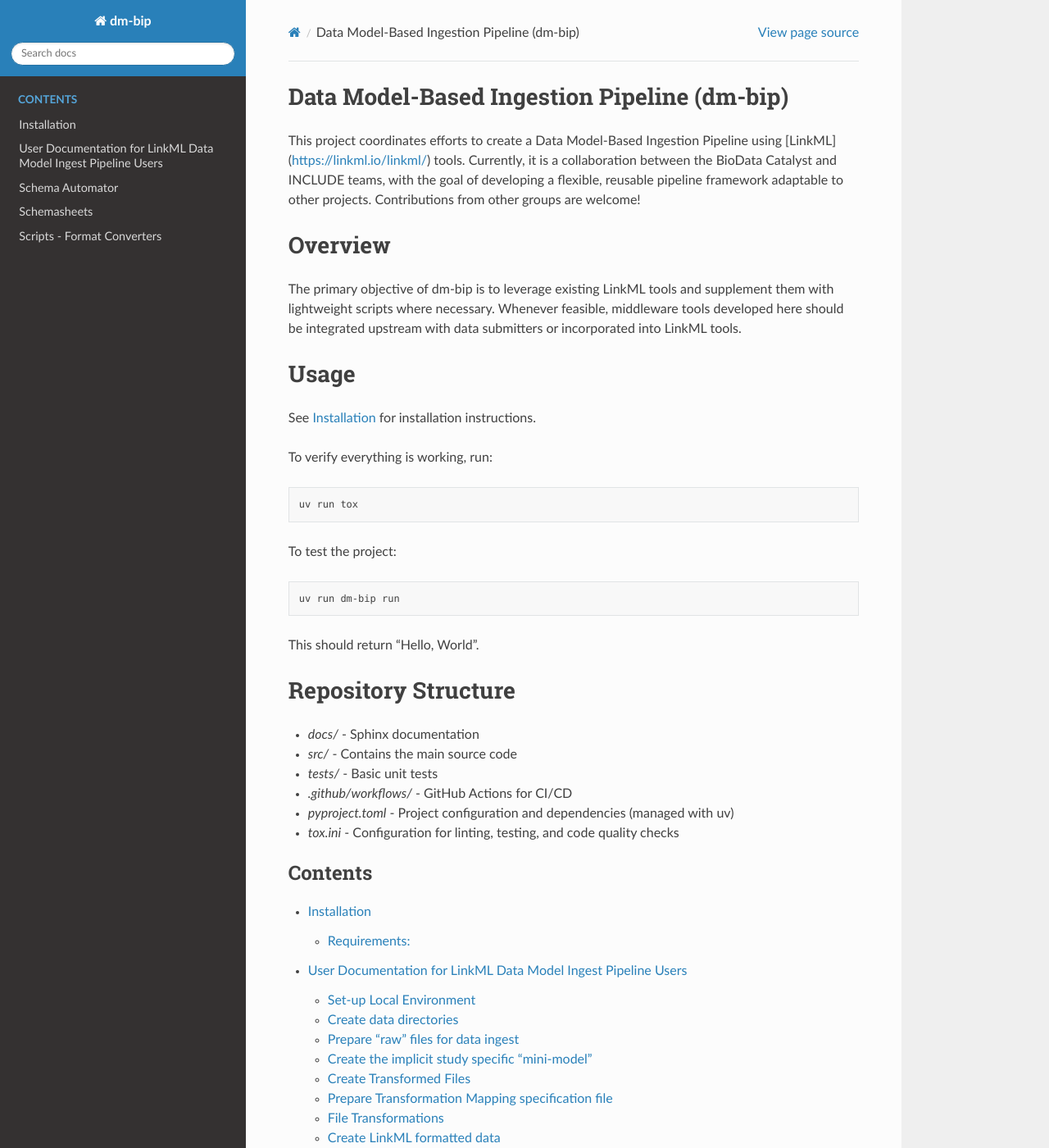
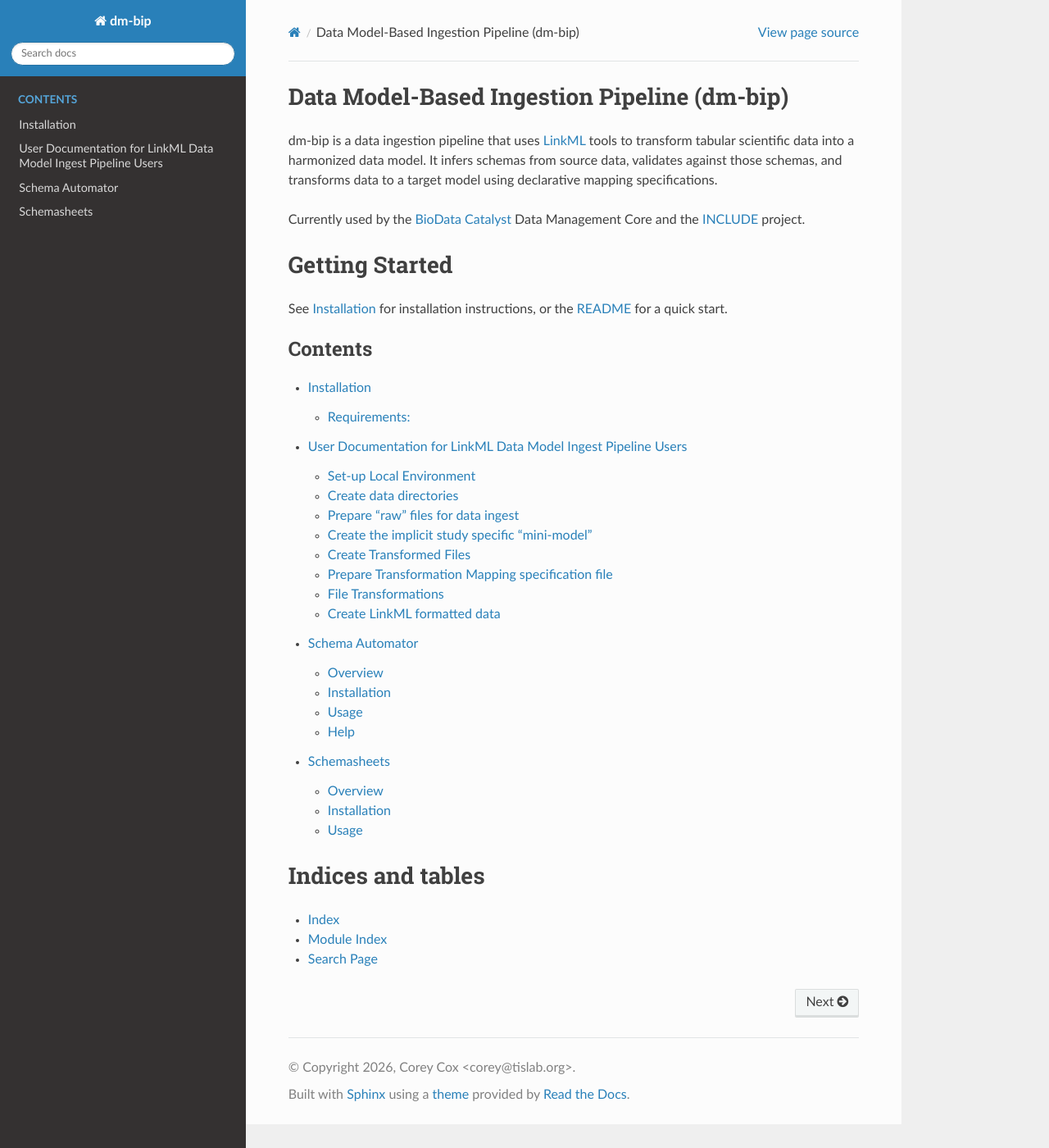
Before and after one commit to linkml/dm-bip, a Sphinx documentation site: the page built from docs/index.rst, in a window 1280 px wide and 1400 px high. Shown: the whole window at 82% size. Built offline with Sphinx 7.4.7 and the Read the Docs theme 3.1.0, drawn with Linux system fonts in a browser that asks for light colours; some of the changed text lies outside the part shown.

Commit message:
Update stale docs: CONTRIBUTING, CODE_OF_CONDUCT, Sphinx index
- CONTRIBUTING.md: fix issue tracker link (was monarch-initiative),
  modernize workflow section
- CODE_OF_CONDUCT.md: update enforcement contact from monarchinitiative.org
- docs/index.rst: remove stale tox/hello-world content, drop
  scripts_format_converters from toctree
- Delete docs/scripts_format_converters.md (format_converter module
  no longer exists)
- README: fix repo structure (format_converter → make_yaml)

```diff
--- a/docs/index.rst
+++ b/docs/index.rst
@@ -3,38 +3,13 @@
 Data Model-Based Ingestion Pipeline (dm-bip)
 ==========================================================================
 
-This project coordinates efforts to create a Data Model-Based Ingestion Pipeline using [LinkML](https://linkml.io/linkml/) tools. Currently, it is a collaboration between the BioData Catalyst and INCLUDE teams, with the goal of developing a flexible, reusable pipeline framework adaptable to other projects. Contributions from other groups are welcome!
+dm-bip is a data ingestion pipeline that uses `LinkML <https://linkml.io/linkml/>`_ tools to transform tabular scientific data into a harmonized data model. It infers schemas from source data, validates against those schemas, and transforms data to a target model using declarative mapping specifications.
 
-Overview
-========
-The primary objective of dm-bip is to leverage existing LinkML tools and supplement them with lightweight scripts where necessary. Whenever feasible, middleware tools developed here should be integrated upstream with data submitters or incorporated into LinkML tools.
+Currently used by the `BioData Catalyst <https://biodatacatalyst.nhlbi.nih.gov/>`_ Data Management Core and the `INCLUDE <https://includedcc.org/>`_ project.
 
-Usage
-=====
-See :doc:`installation` for installation instructions.
-
-To verify everything is working, run:
-
-.. code-block:: bash
-
-    uv run tox
-
-To test the project:
-
-.. code-block:: bash
-
-    uv run dm-bip run
-
-This should return "Hello, World".
-
-Repository Structure
-====================
-- `docs/` - Sphinx documentation
-- `src/` - Contains the main source code
-- `tests/` - Basic unit tests
-- `.github/workflows/` - GitHub Actions for CI/CD
-- `pyproject.toml` - Project configuration and dependencies (managed with uv)
-- `tox.ini` - Configuration for linting, testing, and code quality checks
+Getting Started
+===============
+See :doc:`installation` for installation instructions, or the `README <https://github.com/linkml/dm-bip#readme>`_ for a quick start.
 
 .. toctree::
    :maxdepth: 2
@@ -44,7 +19,6 @@ Repository Structure
    pipeline_user_docs
    schema_automator
    schemasheets
-   scripts_format_converters
 
 
 Indices and tables
```
Also changed, not shown: other parts of docs/index.rst (+0 -2 lines), CODE_OF_CONDUCT.md (+1 -1 lines), CONTRIBUTING.md (+10 -14 lines), README.md (+1 -1 lines), docs/scripts_format_converters.md (deleted, +0 -5 lines).
